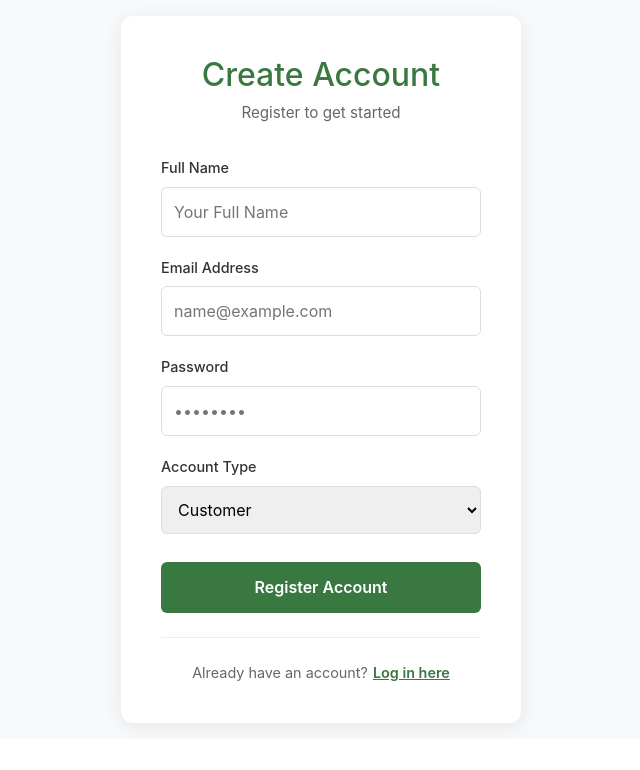
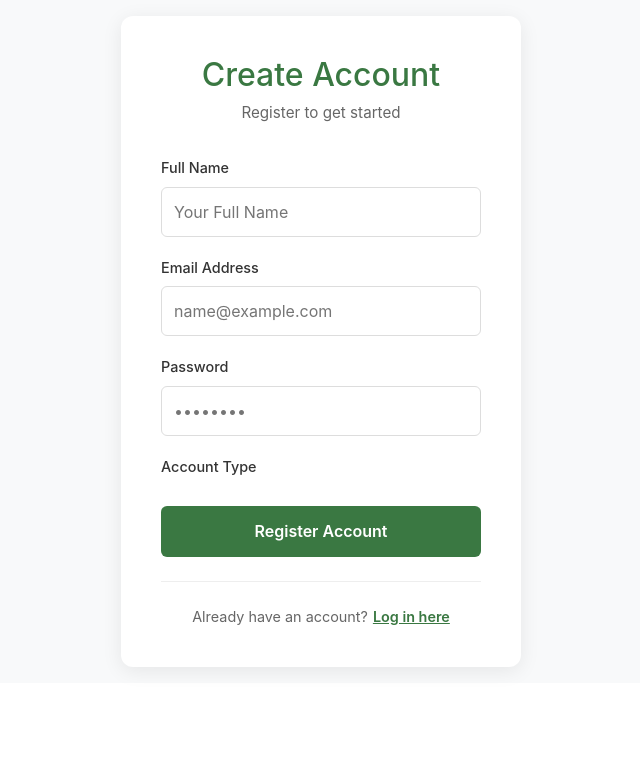
Before and after one commit to adriantheodor/doyles-coffee-front, a React (Create React App) app: page /register in a window 1280 px wide. Shown: the top 770 px of the page, without its empty margins (319-959 px from the left). Built offline with nearby package versions, Linux system fonts and the light colour scheme; no server answers.

Commit message:
remove login role options for security

```diff
--- a/src/pages/RegisterPage.js
+++ b/src/pages/RegisterPage.js
@@ -113,16 +113,6 @@ const RegisterPage = () => {
             <label htmlFor="role" className="form-label">
               Account Type
             </label>
-            <select
-              id="role"
-              className="form-input" // Use form-input for basic styling
-              name="role"
-              value={formData.role}
-              onChange={handleChange}
-            >
-              <option value="customer">Customer</option>
-              <option value="admin">Admin</option>
-            </select>
           </div>
 
           {/* 5. Use the styled button class */}
```
